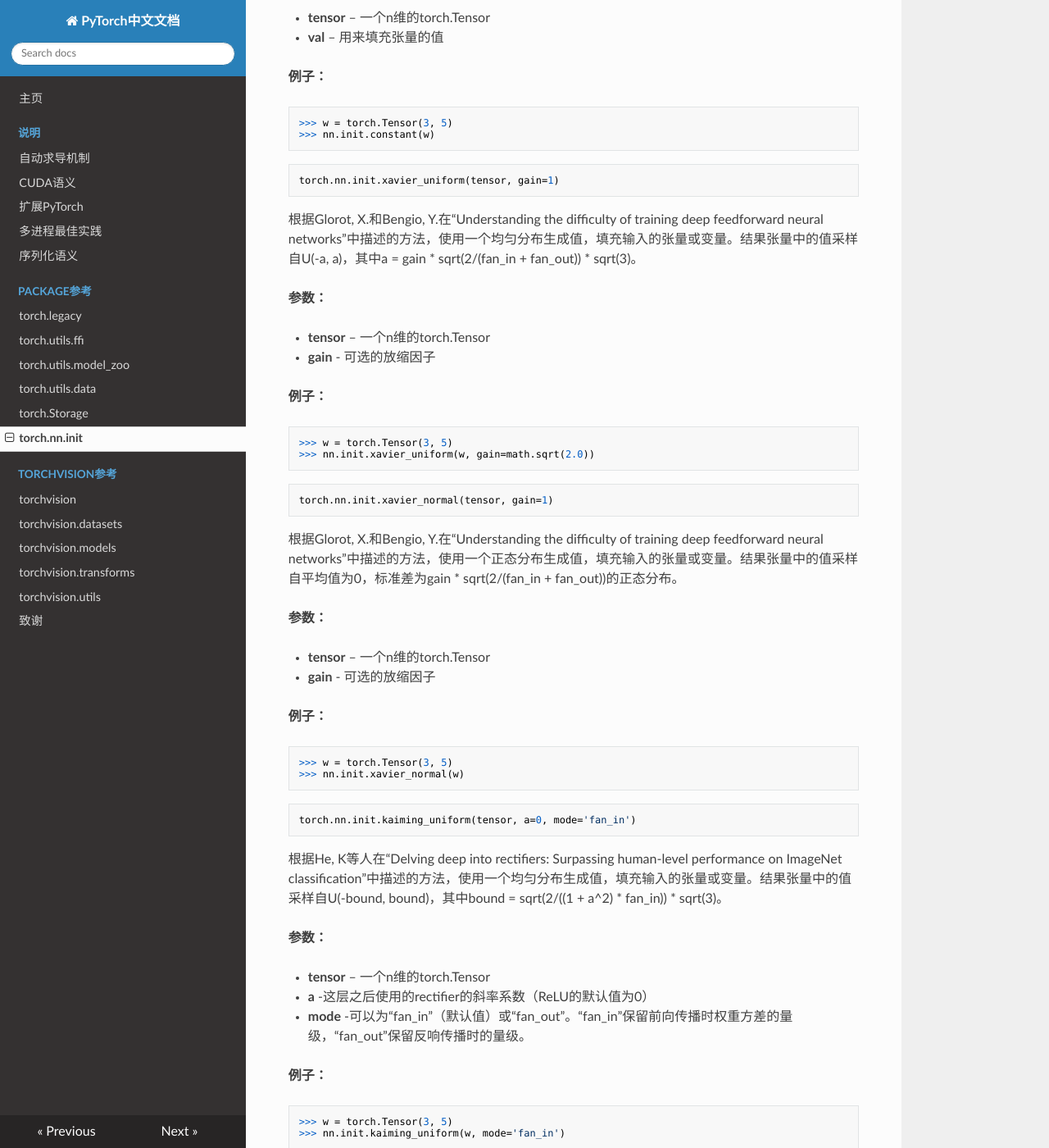
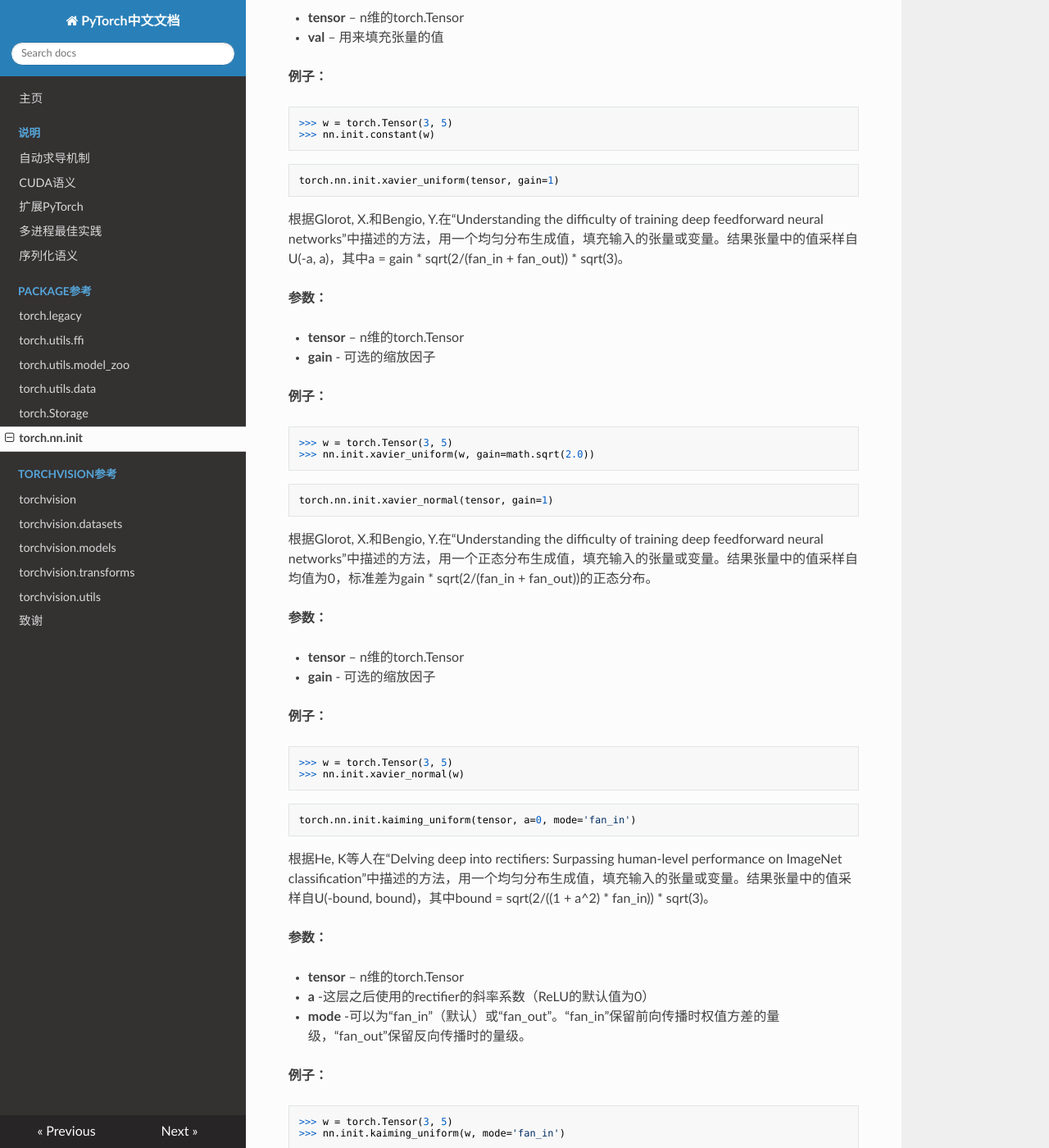
Before and after one commit to awfssv/pytorch-cn, an MkDocs documentation site: the page built from docs/package_references/nn_init.md, in a window 1280 px wide and 1400 px high, scrolled down 1039 px. Shown: the whole window at 82% size. Built offline with MkDocs 1.6.1, drawn with Linux system fonts in a browser that asks for light colours; nearby versions of some CDN libraries; old or Windows-style settings are respelled for this version of MkDocs; some of the changed text lies outside the part shown.

Commit message:
fix typoo

````diff
--- a/docs/package_references/nn_init.md
+++ b/docs/package_references/nn_init.md
@@ -4,11 +4,11 @@
 torch.nn.init.uniform(tensor, a=0, b=1)
 ```
 
-用从均匀分布 U(a, b) 中生成值，填充输入的张量或变量
+从均匀分布U(a, b)中生成值，填充输入的张量或变量
 
 **参数：**
 
-- **tensor** - 一个n维的torch.Tensor
+- **tensor** - n维的torch.Tensor
 - **a** -均匀分布的下界
 - **b** -均匀分布的上界
 
@@ -23,12 +23,12 @@ torch.nn.init.uniform(tensor, a=0, b=1)
 torch.nn.init.normal(tensor, mean=0, std=1)
 ```
 
-用从给定平均值和标准差的正态分布中生成值，填充输入的张量或变量
+从给定均值和标准差的正态分布中生成值，填充输入的张量或变量
 
 **参数：**
 
-- **tensor** – 一个n维的torch.Tensor
-- **mean** – 正态分布的平均值
+- **tensor** – n维的torch.Tensor
+- **mean** – 正态分布的均值
 - **std** – 正态分布的标准差
 
 **例子**
@@ -46,7 +46,7 @@ torch.nn.init.constant(tensor, val)
 
 **参数：**
 
-- **tensor** – 一个n维的torch.Tensor
+- **tensor** – n维的torch.Tensor
 - **val** – 用来填充张量的值
 
 **例子：**
@@ -60,12 +60,12 @@ torch.nn.init.constant(tensor, val)
 torch.nn.init.xavier_uniform(tensor, gain=1)
 ```
 
-根据Glorot, X.和Bengio, Y.在“Understanding the difficulty of training deep feedforward neural networks”中描述的方法，使用一个均匀分布生成值，填充输入的张量或变量。结果张量中的值采样自U(-a, a)，其中a = gain * sqrt(2/(fan_in + fan_out)) * sqrt(3)。
+根据Glorot, X.和Bengio, Y.在“Understanding the difficulty of training deep feedforward neural networks”中描述的方法，用一个均匀分布生成值，填充输入的张量或变量。结果张量中的值采样自U(-a, a)，其中a = gain * sqrt(2/(fan_in + fan_out)) * sqrt(3)。
 
 **参数：**
 
-- **tensor** – 一个n维的torch.Tensor
-- **gain** - 可选的放缩因子
+- **tensor** – n维的torch.Tensor
+- **gain** - 可选的缩放因子
 
 **例子：**
 
@@ -78,12 +78,12 @@ torch.nn.init.xavier_uniform(tensor, gain=1)
 torch.nn.init.xavier_normal(tensor, gain=1)
 ```
 
-根据Glorot, X.和Bengio, Y.在“Understanding the difficulty of training deep feedforward neural networks”中描述的方法，使用一个正态分布生成值，填充输入的张量或变量。结果张量中的值采样自平均值为0，标准差为gain * sqrt(2/(fan_in + fan_out))的正态分布。
+根据Glorot, X.和Bengio, Y.在“Understanding the difficulty of training deep feedforward neural networks”中描述的方法，用一个正态分布生成值，填充输入的张量或变量。结果张量中的值采样自均值为0，标准差为gain * sqrt(2/(fan_in + fan_out))的正态分布。
 
 **参数：**
 
-- **tensor** – 一个n维的torch.Tensor
-- **gain** - 可选的放缩因子
+- **tensor** – n维的torch.Tensor
+- **gain** - 可选的缩放因子
 
 **例子：**
 
@@ -96,13 +96,13 @@ torch.nn.init.xavier_normal(tensor, gain=1)
 torch.nn.init.kaiming_uniform(tensor, a=0, mode='fan_in')
 ```
 
-根据He, K等人在“Delving deep into rectifiers: Surpassing human-level performance on ImageNet classification”中描述的方法，使用一个均匀分布生成值，填充输入的张量或变量。结果张量中的值采样自U(-bound, bound)，其中bound = sqrt(2/((1 + a^2) * fan_in)) * sqrt(3)。
+根据He, K等人在“Delving deep into rectifiers: Surpassing human-level performance on ImageNet classification”中描述的方法，用一个均匀分布生成值，填充输入的张量或变量。结果张量中的值采样自U(-bound, bound)，其中bound = sqrt(2/((1 + a^2) * fan_in)) * sqrt(3)。
 
 **参数：**
 
-- **tensor** – 一个n维的torch.Tensor
+- **tensor** – n维的torch.Tensor
 - **a** -这层之后使用的rectifier的斜率系数（ReLU的默认值为0）
-- **mode** -可以为“fan_in”（默认值）或“fan_out”。“fan_in”保留前向传播时权重方差的量级，“fan_out”保留反响传播时的量级。
+- **mode** -可以为“fan_in”（默认）或“fan_out”。“fan_in”保留前向传播时权值方差的量级，“fan_out”保留反向传播时的量级。
 
 **例子：**
 
@@ -115,13 +115,13 @@ torch.nn.init.kaiming_uniform(tensor, a=0, mode='fan_in')
 torch.nn.init.kaiming_normal(tensor, a=0, mode='fan_in')
 ```
 
-根据He, K等人在“Delving deep into rectifiers: Surpassing human-level performance on ImageNet classification”中描述的方法，使用一个正态分布生成值，填充输入的张量或变量。结果张量中的值采样自平均值为0，标准差为sqrt( 2/((1 + a^2) * fan_in))的正态分布。
+根据He, K等人在“Delving deep into rectifiers: Surpassing human-level performance on ImageNet classification”中描述的方法，用一个正态分布生成值，填充输入的张量或变量。结果张量中的值采样自均值为0，标准差为sqrt( 2/((1 + a^2) * fan_in))的正态分布。
 
 **参数：**
 
-- **tensor** – 一个n维的torch.Tensor
+- **tensor** – n维的torch.Tensor
 - **a** -这层之后使用的rectifier的斜率系数（ReLU的默认值为0）
-- **mode** -可以为“fan_in”（默认值）或“fan_out”。“fan_in”保留前向传播时权重方差的量级，“fan_out”保留反响传播时的量级。
+- **mode** -可以为“fan_in”（默认）或“fan_out”。“fan_in”保留前向传播时权值方差的量级，“fan_out”保留反向传播时的量级。
 
 **例子：**
 
@@ -134,13 +134,13 @@ torch.nn.init.kaiming_normal(tensor, a=0, mode='fan_in')
 torch.nn.init.orthogonal(tensor, gain=1)
 ```
 
-用（半）正交矩阵填充输入的张量或变量。输入张量必须至少是2维的，对于更高维度的张量，超出的维度会被展平，视作行等于第一个维度，列等于稀疏矩阵乘积的2维表示。其中非零元素生成自平均值为0，标准差为std的正态分布。
+用（半）正交矩阵填充输入的张量或变量。输入张量必须至少是2维的，对于更高维度的张量，超出的维度会被展平，视作行等于第一个维度，列等于稀疏矩阵乘积的2维表示。其中非零元素生成自均值为0，标准差为std的正态分布。
 
 参考：Saxe, A等人的“Exact solutions to the nonlinear dynamics of learning in deep linear neural networks”
 
 **参数：**
 
-- **tensor** – 一个n维的torch.Tensor，其中n>=2
+- **tensor** – n维的torch.Tensor，其中n>=2
 - **gain** -可选
 
 **例子：**
@@ -154,11 +154,11 @@ torch.nn.init.orthogonal(tensor, gain=1)
 torch.nn.init.sparse(tensor, sparsity, std=0.01)
 ```
 
-将二维的输入张量或变量当做稀疏矩阵填充，其中非零元素根据一个平均值为0，标准差为std的正态分布生成。
+将2维的输入张量或变量当做稀疏矩阵填充，其中非零元素根据一个均值为0，标准差为std的正态分布生成。
 
 **参数：**
 
-- **tensor** – 一个n维的torch.Tensor
+- **tensor** – n维的torch.Tensor
 - **sparsity** -每列中需要被设置成零的元素比例
 - **std** -用于生成非零值的正态分布的标准差
 
````
Also changed, not shown: docs/package_references/Storage.md (+10 -10 lines).
